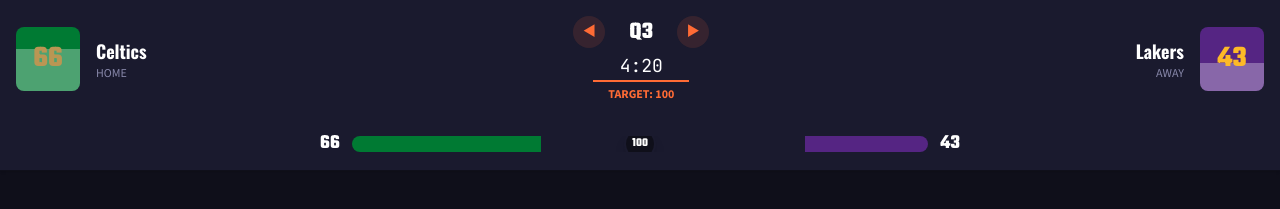
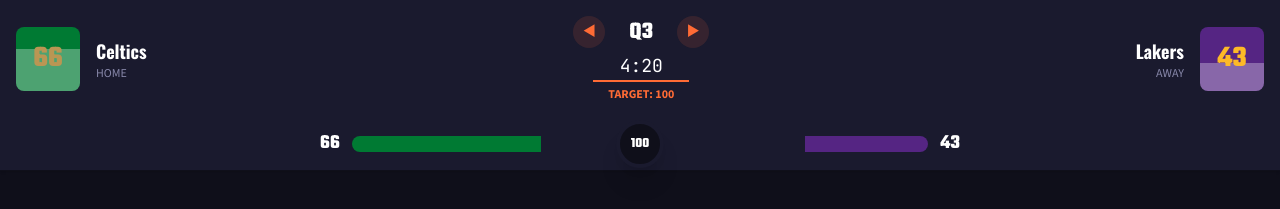
Before and after one commit to grayhaven7/scorebug, a React (Vite) app: page / in a window 1280 px wide. Both pictures are taken after a click on the button "Resume Game". Shown: the top 209 px of the page. Built offline with nearby package versions, Linux system fonts and the light colour scheme.

Commit message:
Refactor TargetScoreBar component for improved layout and styling, enhancing the visual representation of home and away scores with updated fill animations and a larger center target marker.

```diff
--- a/src/components/TargetScoreBar.tsx
+++ b/src/components/TargetScoreBar.tsx
@@ -35,8 +35,10 @@
       </div>
 
       {/* Bar Container */}
+      <div className="flex-1 relative flex items-center">
+        {/* Background Bar */}
         <div
-        className="flex-1 h-4 relative rounded-full overflow-hidden flex flex-row"
+          className="absolute inset-x-0 h-4 rounded-full overflow-hidden flex flex-row"
           style={{ backgroundColor: theme.secondaryBackground }}
         >
           {/* Left Half (Home) */}
@@ -51,19 +53,6 @@
             />
           </div>
 
-        {/* Center Target Marker */}
-        <div
-          className="absolute top-1/2 left-1/2 transform -translate-x-1/2 -translate-y-1/2 z-10 w-8 h-8 rounded-full border-2 flex items-center justify-center font-bold text-xs shadow-lg"
-          style={{
-            backgroundColor: theme.backgroundColor,
-            borderColor: theme.secondaryBackground,
-            color: theme.textColor,
-            fontFamily: theme.numberFont
-          }}
-        >
-          {targetScore}
-        </div>
-
           {/* Right Half (Away) */}
           <div className="flex-1 h-full relative border-l" style={{ borderColor: theme.backgroundColor }}>
             {/* Fill growing from right to left */}
@@ -74,6 +63,20 @@
                 backgroundColor: awayColor
               }}
             />
+          </div>
+        </div>
+
+        {/* Center Target Marker */}
+        <div
+          className="absolute left-1/2 transform -translate-x-1/2 z-10 w-12 h-12 rounded-full border-4 flex items-center justify-center font-bold text-sm shadow-xl transition-all hover:scale-110"
+          style={{
+            backgroundColor: theme.backgroundColor,
+            borderColor: theme.secondaryBackground,
+            color: theme.textColor,
+            fontFamily: theme.numberFont
+          }}
+        >
+          {targetScore}
         </div>
       </div>
 
```
Lines whose indentation alone changed are shown as unchanged.
